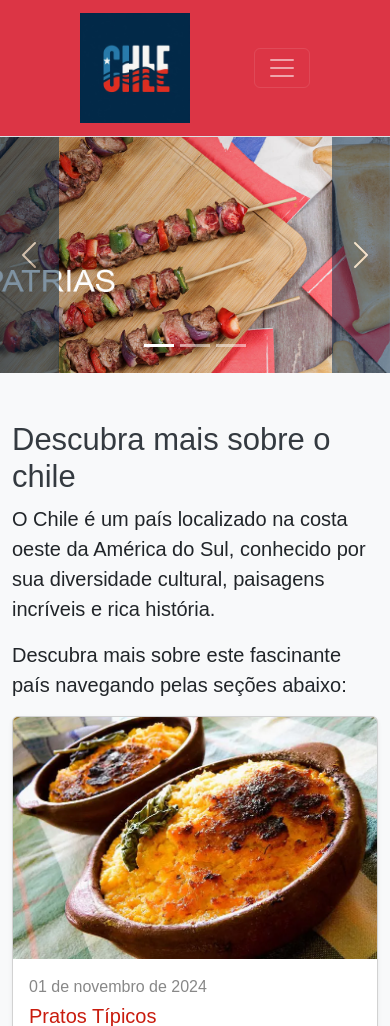
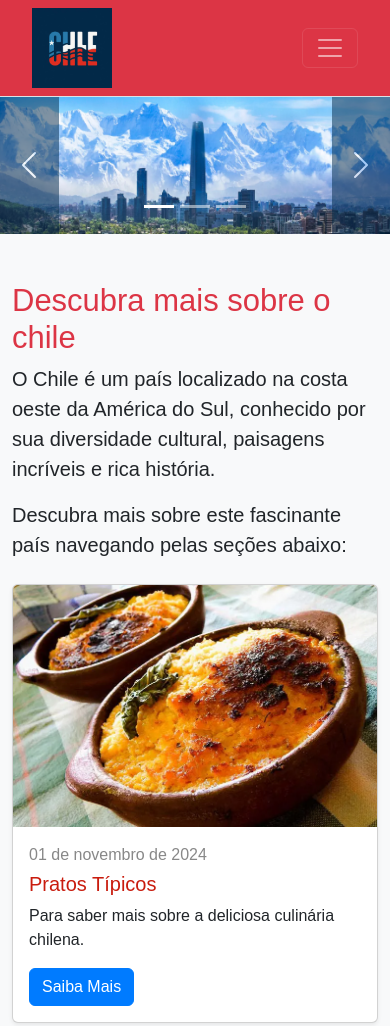
Before and after one commit to Iagooalmeida/VoltaAoMundo-Chile, a PHP site: page /home.html in a window 390 px wide. Shown: the top 1026 px of the page. Run offline with PHP 8.4, Linux system fonts and the light colour scheme.

Commit message:
Arrumado responsividade da página home

```diff
--- a/css/style.css
+++ b/css/style.css
@@ -27,6 +27,7 @@
 
 .navbar-nav .nav-link {
     font-size: 1.2rem;
+    text-align: right;
 }
 
 .mt-5 {
@@ -40,7 +41,50 @@
 .container-fluid {
     padding: 0px;
 }
+ .text-chile {
+    color: #dc3545;
+}
 
+.logo {
+    width: 110px; /* Set the desired width */
+    height: auto; /* Maintain aspect ratio */
+}
+
+@media screen and (max-width: 512px)
+{
+    .navbar {
+        padding: 0.5rem 1.2rem;
+    }
+    .navbar-brand {
+        font-size: 1.2rem;
+    }
+    .navbar-nav .nav-link {
+        font-size: 1rem;
+        text-align: center;
+    }
+    .main-content {
+        padding: 20px 0;
+    }
+    .logo {
+        width: 80px; /* Set the desired width */
+    }
+}
+
+@media screen and (max-width: 768px)
+{
+    .navbar {
+        padding: 0.5rem 2rem;
+    }
+    .navbar-brand {
+        font-size: 1.3rem;
+    }
+    .navbar-nav .nav-link {
+        font-size: 1.1rem;
+    }
+    .main-content {
+        padding: 30px 0;
+    }
+}
 
 /* banner */
 
@@ -48,6 +92,7 @@
     object-fit: cover;
     height: 52vmin;
 }
+
 
 h2.text-white {
     font-size: 2.5rem; /* ou o tamanho que preferir */
@@ -94,6 +139,14 @@
     object-fit: cover;
 }
 
+@media screen and (max-width: 770px) {
+    #carouselExampleCaptions .carousel-item img {
+        height: 35vmin;
+        object-fit:fill;
+    }
+
+}
+
 #carouselExampleCaptions .carousel-control-prev {
     left: 0;
     background: #022948;
@@ -117,6 +170,16 @@
 #carouselExampleCaptions .carousel-control-prev:hover {
     opacity: 0.7;
 }
+
+#carouselExampleCaptions .carousel-item {
+    transition: transform 0.5s ease;
+    -webkit-transition: transform 0.5s ease;
+    -moz-transition: transform 0.5s ease;
+    -ms-transition: transform 0.5s ease;
+    -o-transition: transform 0.5s ease;
+}
+
+/* Fim carrossel de imagens */
 
 /* Cards */
 
@@ -151,11 +214,9 @@
     border-color: #0056b3;
 }
 
-.logo {
-    width: 110px; /* Set the desired width */
-    height: auto; /* Maintain aspect ratio */
+.btn-primary:focus {
+    box-shadow: 0 0 0 0.2rem rgba(0, 123, 255, 0.5);
 }
-
 /* Títulos */
 
 h1, h2, h3 {
--- a/home.html
+++ b/home.html
@@ -9,9 +9,8 @@
     <link rel="stylesheet" href="css/style.css">
 </head>
 <body>
-    <header>
     <nav class="navbar navbar-expand-lg navbar-dark bg-danger">
-            <a class="navbar-brand" href="#">
+        <div class="container-fluid">
             <img src="img/Logo Chile.jpeg" class="logo" alt="Volta ao Mundo">
         </a>
         <button class="navbar-toggler" type="button" data-bs-toggle="collapse" data-bs-target="#navbarNav"
@@ -42,7 +41,7 @@
 
     <main>
         <div class="container-fluid">
-            <div id="carouselExampleCaptions" class="carousel slide" data-ride="carousel">
+            <div id="carouselExampleCaptions" class="carousel slide" data-bs-ride="carousel" data-bs-interval="5000">
                 <div class="carousel-indicators">
                     <button type="button" data-bs-target="#carouselExampleCaptions" data-bs-slide-to="0" class="active" aria-current="true" aria-label="Slide 1"></button>
                     <button type="button" data-bs-target="#carouselExampleCaptions" data-bs-slide-to="1" aria-label="Slide 2"></button>
@@ -50,7 +49,7 @@
                 </div>
                 <div class="carousel-inner">
                     <div class="carousel-item active">
-                        <img src="img/cazuela.jpg" class="d-block w-100" alt="...">
+                        <img src="img/City-tour-5.jpg" class="d-block w-100" alt="...">
                         <div class="carousel-caption d-none d-md-block">
                             <h5>Descubra o Chile</h5>
                             <p>Explore a diversidade cultural, paisagens incríveis e a rica história do Chile.</p>
@@ -58,17 +57,17 @@
                     </div>
 
                     <div class="carousel-item">
-                        <img src="img/montanha chilena.jpg" class="d-block w-100" alt="...">
+                        <img src="img/Atacama-Chile.jpg" class="d-block w-100" alt="...">
                         <div class="carousel-caption d-none d-md-block">
-                            <h5>Valle de la Luna</h5>
-                            <p>Conheça o deserto mais seco do mundo e suas paisagens incríveis.</p>
+                            <h5>Deserto de Atacama</h5>
+                            <p>Conheça o deserto mais árido do mundo e suas paisagens surreais.</p>
                         </div>
                     </div>
                     <div class="carousel-item">
-                        <img src="img/City-tour-5.jpg" class="d-block w-100" alt="...">
+                        <img src="img/montanha chilena.jpg" class="d-block w-100" alt="...">
                         <div class="carousel-caption d-none d-md-block">
-                            <h5>Viña del Mar</h5>
-                            <p>Relaxe nas praias de Viña del Mar e aproveite a deliciosa culinária chilena.</p>
+                            <h5>Patagônia</h5>
+                            <p>Explore a região mais ao sul do Chile e suas paisagens de tirar o fôlego.</p>
                         </div>
                     </div>
 
@@ -86,12 +85,12 @@
 
         <!-- Conteúdo da página inicial -->
         <section class="container mt-5">
-            <h1 class="display-5">Descubra mais sobre o chile</h1>
+            <h1 class="display-5 text-chile">Descubra mais sobre o chile</h1>
             <p class="lead">
                 O Chile é um país localizado na costa oeste da América do Sul, conhecido por sua diversidade cultural,
                 paisagens incríveis e rica história.
             </p>
-            <p class="lead">
+            <p class="lead mb-4">
                 Descubra mais sobre este fascinante país navegando pelas seções abaixo:
             </p>
             <div class="row">
@@ -171,17 +170,14 @@
     </footer>
 
 
-    <!-- <script src="https://code.jquery.com/jquery-3.5.1.slim.min.js"></script> -->
+        <!-- conexão bootstrap -->
+        <script src="https://code.jquery.com/jquery-3.5.1.slim.min.js"></script>
+        <!-- Bootstrap JavaScript Libraries -->
         <script
             src="https://cdn.jsdelivr.net/npm/@popperjs/core@2.11.8/dist/umd/popper.min.js"
             integrity="sha384-I7E8VVD/ismYTF4hNIPjVp/Zjvgyol6VFvRkX/vR+Vc4jQkC+hVqc2pM8ODewa9r"
-            crossorigin="anonymous"
-        ></script>
-
-        <script
-            src="https://cdn.jsdelivr.net/npm/bootstrap@5.3.2/dist/js/bootstrap.min.js"
-            integrity="sha384-BBtl+eGJRgqQAUMxJ7pMwbEyER4l1g+O15P+16Ep7Q9Q+zqX6gSbd85u4mG4QzX+"
-            crossorigin="anonymous"
-        ></script>
+            crossorigin="anonymous">
+        </script>
+        <script src="https://cdn.jsdelivr.net/npm/bootstrap@5.3.2/dist/js/bootstrap.bundle.min.js"></script>
 </body>
 </html>
```
Also changed, not shown: img/montanha chilena.jpg. Lines whose indentation alone changed are shown as unchanged.
